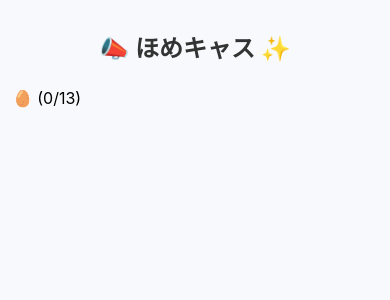
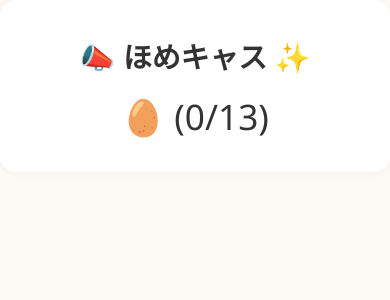
Before and after one commit to kanacyu99/HOMERAREDOUGATOUKOU, a React (Create React App) app in the folder video-checklist-app/: page / in a window 390 px wide. Shown: the top 300 px of the page. Built offline with nearby package versions, Linux system fonts and the light colour scheme.

Commit message:
Update App.css

```diff
--- a/video-checklist-app/src/App.css
+++ b/video-checklist-app/src/App.css
@@ -1,86 +1,104 @@
-/* App.css */
-
+/* 共通 */
 body {
-  font-family: -apple-system, BlinkMacSystemFont, "Segoe UI", Roboto, Oxygen,
-    Ubuntu, Cantarell, "Open Sans", "Helvetica Neue", sans-serif;
-  background-color: #f7f9fc;
   margin: 0;
-  padding: 0;
-}
-
-.app-container {
-  padding: 1rem;
-  max-width: 700px;
-  margin: auto;
-}
-
-.title {
-  text-align: center;
-  font-size: 1.75rem;
-  margin-bottom: 1.5rem;
+  font-family: "Segoe UI", "Hiragino Kaku Gothic ProN", Meiryo, sans-serif;
+  background-color: #fdfaf6;
   color: #333;
 }
 
-.praise {
+/* アプリ全体 */
+.app-container {
+  max-width: 720px;
+  margin: 0 auto;
+  padding: 1rem;
+  background-color: #fff;
+  border-radius: 1rem;
+  box-shadow: 0 0 10px rgba(0, 0, 0, 0.05);
+}
+
+/* タイトル */
+.title {
   text-align: center;
-  font-size: 1.2rem;
-  font-weight: bold;
-  color: #00b894;
+  font-size: 1.8rem;
   margin-bottom: 1rem;
 }
 
+/* スタンプ表示 */
+.stamp-display {
+  text-align: center;
+  font-size: 2.2rem;
+  margin-bottom: 1rem;
+}
+
+/* 褒め言葉 */
+.praise {
+  background-color: #ffefc0;
+  color: #8c5d00;
+  text-align: center;
+  font-weight: bold;
+  padding: 0.8rem;
+  border-radius: 8px;
+  margin-bottom: 1rem;
+}
+
+/* ステップ枠 */
 .step {
-  background-color: #eef5ff;
-  border: 2px solid #cddffd;
+  background-color: #f9f9f9;
+  border: 2px solid #eee;
+  padding: 1rem;
   border-radius: 1rem;
-  padding: 1rem;
   margin-bottom: 1.5rem;
-  box-shadow: 0 0 8px rgba(0, 0, 0, 0.05);
+  transition: background-color 0.3s;
+}
+
+/* ステップ達成時の色 */
+.step.done {
+  background-color: #e6fce6;
+  border-color: #c2eac2;
+}
+
+/* ステップ見出し */
+.step-header {
+  display: flex;
+  align-items: center;
+  gap: 0.6rem;
 }
 
 .step-title {
-  font-size: 1.1rem;
+  font-size: 1.2rem;
   font-weight: bold;
-  margin-bottom: 0.8rem;
-  display: flex;
-  align-items: center;
-  gap: 0.5rem;
+  margin: 0;
 }
 
+/* 入力フィールド */
 .field {
-  margin-bottom: 1rem;
+  margin-top: 0.8rem;
 }
 
 .field-label {
+  display: block;
+  margin-bottom: 0.2rem;
+  font-size: 0.95rem;
   font-weight: 600;
-  font-size: 0.95rem;
-  display: block;
-  margin-bottom: 0.3rem;
-  color: #555;
 }
 
 .field-input {
   width: 100%;
   padding: 0.6rem;
   font-size: 1rem;
-  border-radius: 0.5rem;
-  border: 1px solid #ccc;
+  border-radius: 8px;
+  border: 1.5px solid #ccc;
   box-sizing: border-box;
-  background-color: #fff;
+  transition: border 0.2s;
 }
 
-/* モバイル向けサイズ調整 */
-@media screen and (max-width: 480px) {
-  .app-container {
-    padding: 0.8rem;
-  }
+.field-input:focus {
+  outline: none;
+  border-color: #a0c4ff;
+  box-shadow: 0 0 4px rgba(160, 196, 255, 0.5);
+}
 
-  .title {
-    font-size: 1.5rem;
-  }
-
-  .field-input {
-    font-size: 0.95rem;
-    padding: 0.5rem;
-  }
+/* チェックボックス */
+input[type="checkbox"] {
+  transform: scale(1.3);
 }
```
